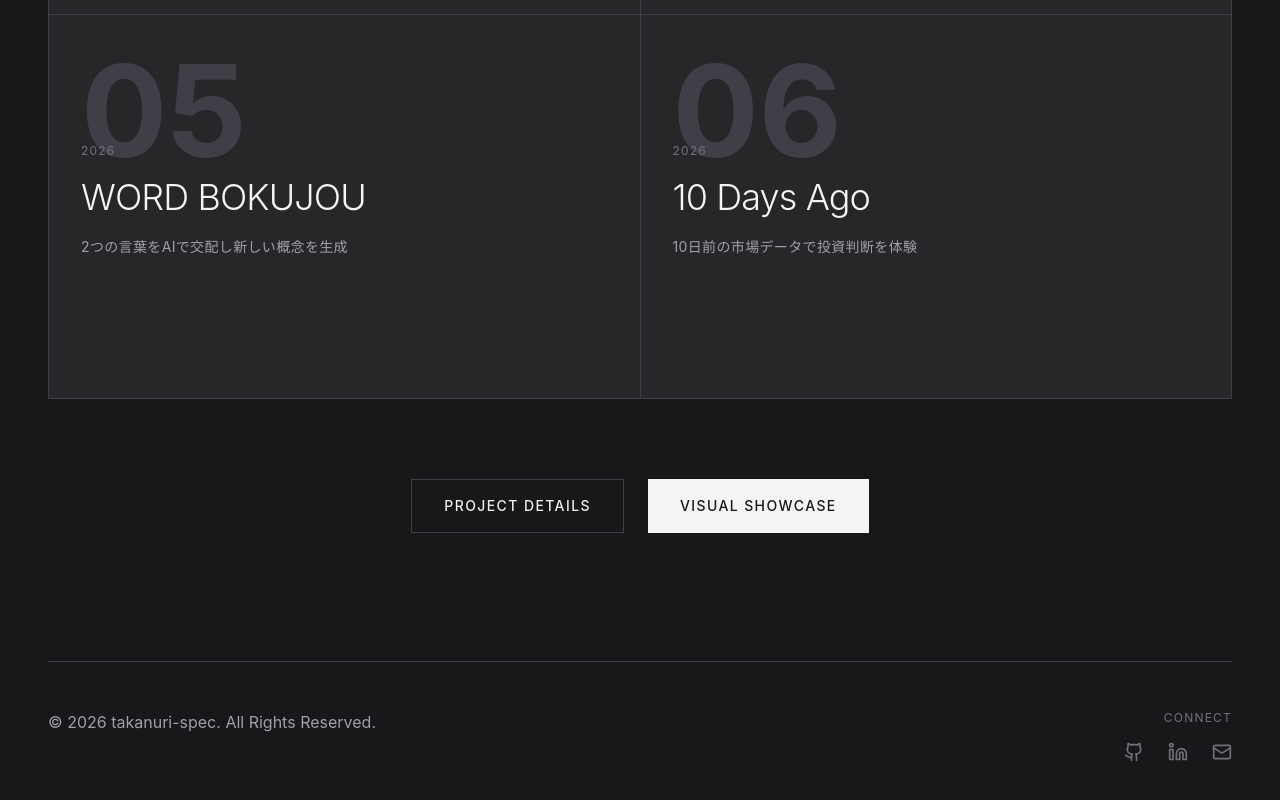
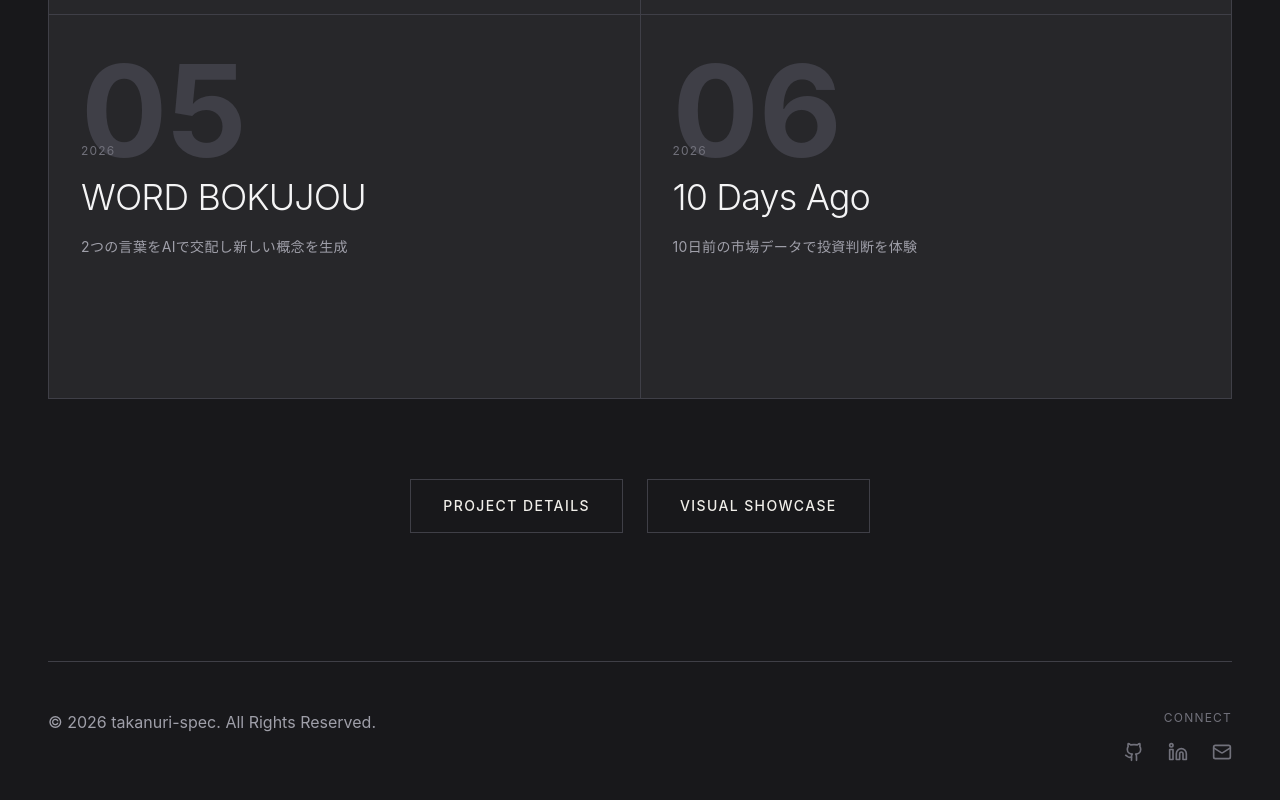
Before and after one commit to takanuri-spec/portfolio, a React (Vite) app: page / in a window 1280 px wide. Shown: the part 1331-2131 px from the top of the page. Built offline with nearby package versions, Linux system fonts and the light colour scheme.

Commit message:
style: update Visual Showcase button to match Project Details button styling

```diff
--- a/src/app/App.tsx
+++ b/src/app/App.tsx
@@ -41,7 +41,7 @@ export default function App() {
           </a>
           <a
             href="/showcase2.html"
-            className="inline-flex items-center justify-center px-8 py-4 text-sm font-medium tracking-widest text-zinc-900 uppercase transition-all duration-300 bg-zinc-100 hover:bg-white"
+            className="inline-flex items-center justify-center px-8 py-4 text-sm font-medium tracking-widest text-[#F0EEE9] border border-zinc-700 uppercase transition-all duration-300 hover:bg-zinc-800"
           >
             Visual Showcase
           </a>
```
